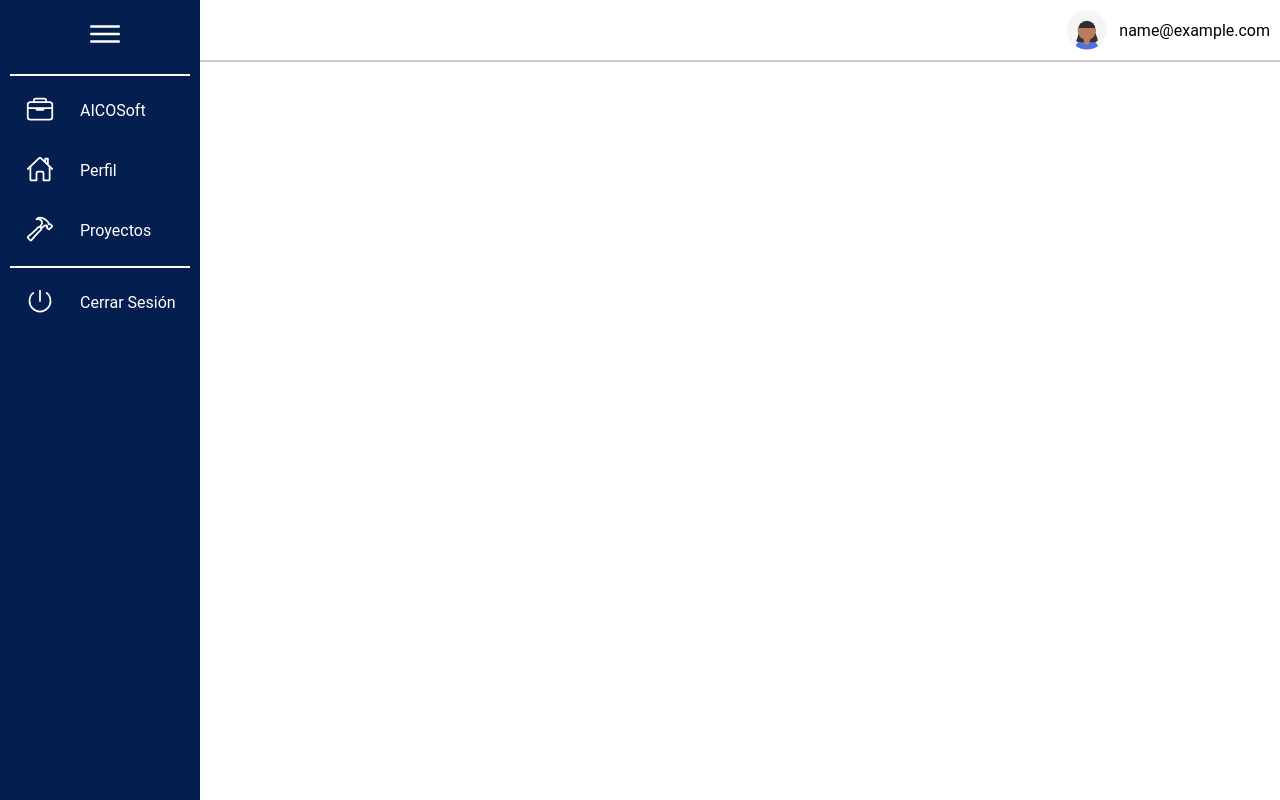
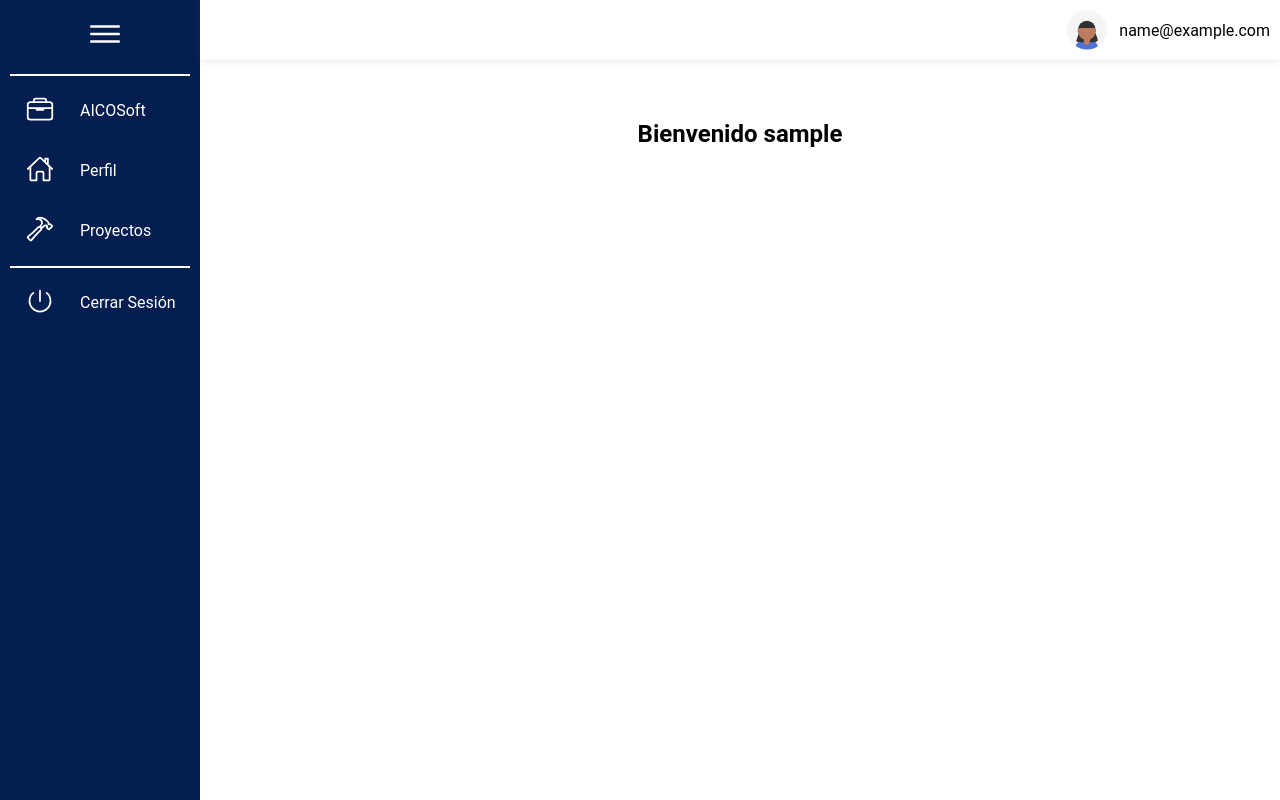
Before and after one commit to DevGragy/AICOSoft, a PHP site: page /dashboard.php in a window 1280 px wide; the page is wider, and only the part inside the window is pictured. Run offline with PHP 8.4, Linux system fonts and the light colour scheme; the visitor is signed in with stand-in values (Sample User, id 1).

Commit message:
Debug Dashboard

```diff
--- a/Views/dashboard.php
+++ b/Views/dashboard.php
@@ -19,7 +19,12 @@
             </label>
         </div>
     </div>
-    <hr class="linea">
+    <div class="tabcontainer center">
+        <h2>
+            Bienvenido <?php echo $username ?>
+        </h2>
+
+    </div>
 </main>
 <?php require_once "../Views/includes/footer.php" ?>
 
--- a/Views/includes/footer.php
+++ b/Views/includes/footer.php
@@ -12,15 +12,16 @@
 let tabcontainer = document.querySelector('.tabcontainer');
 let topbar = document.querySelector('.topbar');
 
-        toggle.onclick = function(){
+toggle.onclick = function() {
     navigation.classList.toggle('active')
     main.classList.toggle('active')
     btnMenu.classList.toggle('back-to')
     linea2.classList.toggle('active')
     linea3.classList.toggle('active')
     tabcontainer.classList.toggle('active')
-            topbar.classList.toggle('active')
+    topbar.classList.toggle('baract')
 }
 </script>
 </body>
+
 </html>
--- a/Views/perfil.php
+++ b/Views/perfil.php
@@ -19,17 +19,17 @@
             </label>
         </div>
     </div>
-    <hr class="linea">
     <div class="tabcontainer card-cont">
 
         <div class="card-sty">
             <form class="perfil-usuario">
                 <h2 class="my-5 text-center">Perfil de Usuario</h1>
                     <label class="label">Nombre de Usuario</label>
-                <input class="input-space sin-borde" readonly  value="<?php echo $username; ?>" />
+                    <input class="input-space sin-borde" readonly value="<?php echo $username; ?>" />
 
                     <label class="label">Email</label>
-                <input class="input-space sin-borde" readonly type="email" required name="email" value="<?php echo $email; ?>" />
+                    <input class="input-space sin-borde" readonly type="email" required name="email"
+                        value="<?php echo $email; ?>" />
 
                     <label class="label">Tipo de Usuario</label>
                     <input class="input-space sin-borde" readonly value="<?php
--- a/public/css/main.css
+++ b/public/css/main.css
@@ -6,7 +6,7 @@
     padding: 0;
 }
 
-@import url('https://fonts.googleapis.com/css2?family=Roboto:wght@300;400;500;700&display=swap');
+@import url("https://fonts.googleapis.com/css2?family=Roboto:wght@300;400;500;700&display=swap");
 
 :root {
     --azul-AICO: #041e4f;
@@ -152,7 +152,6 @@ span {
 }
 
 /* --------- GLOBALES */
-
 
 /* HEADER AICO --------- */
 
@@ -357,22 +356,23 @@ span {
     list-style: none;
     border-top-left-radius: 30px;
     border-bottom-left-radius: 30px;
+    cursor: pointer;
 }
 
-.navigation ul li:hover{
+.navigation ul li:hover {
     background: var(--blanco);
 }
 
-.navigation ul li:nth-child(1){
+.navigation ul li:nth-child(1) {
     margin-top: 4px;
     margin-bottom: 5px;
 }
 
-.navigation ul li:last-child{
+.navigation ul li:last-child {
     justify-self: flex-end;
 }
 
-.navigation ul li:nth-child(1):hover{
+.navigation ul li:nth-child(1):hover {
     background: var(--azul-AICO);
 }
 
@@ -386,36 +386,36 @@ span {
     margin-right: 130px;
 }
 
-.navigation ul li:last-child{
+.navigation ul li:last-child {
     bottom: 0;
 }
 
-.navigation ul li a{
+.navigation ul li a {
     position: relative;
     display: block;
     width: 100%;
     display: flex;
     align-items: center;
     text-decoration: none;
-    color: var(--blanco)
+    color: var(--blanco);
 }
 
-.navigation ul li:hover a{
-    color: var(--azul-AICO)
+.navigation ul li:hover a {
+    color: var(--azul-AICO);
 }
 
-.navigation ul li a .icon{
+.navigation ul li a .icon {
     position: relative;
     display: block;
     min-width: 60px;
     text-align: center;
 }
 
-.navigation ul li a .icon ion-icon{
+.navigation ul li a .icon ion-icon {
     font-size: 1.75em;
 }
 
-.navigation ul li a .title{
+.navigation ul li a .title {
     position: relative;
     display: block;
     padding: 0 0px;
@@ -426,12 +426,8 @@ span {
     padding-left: 10px;
 }
 
-.navigation ul li a span{
+.navigation ul li a span {
     font-size: 16px;
-}
-
-.linea {
-    border: 1px solid #ccc;
 }
 
 .linea2 {
@@ -486,9 +482,10 @@ span {
     padding: 0 10px;
     margin-right: 200px;
     transition: 0.5s;
+    box-shadow: 0px 0px 8px 0px rgba(100, 100, 111, 0.2);
 }
 
-.topbar.active {
+.baract {
     margin-right: 0px;
     transition: 0.5s;
 }
@@ -526,7 +523,7 @@ span {
 }
 
 .tabcontainer {
-    padding: 30px 200px;
+    padding: 60px 200px;
     margin-right: 200px;
     transition: 0.5s;
 }
```
Lines whose indentation alone changed are shown as unchanged.
